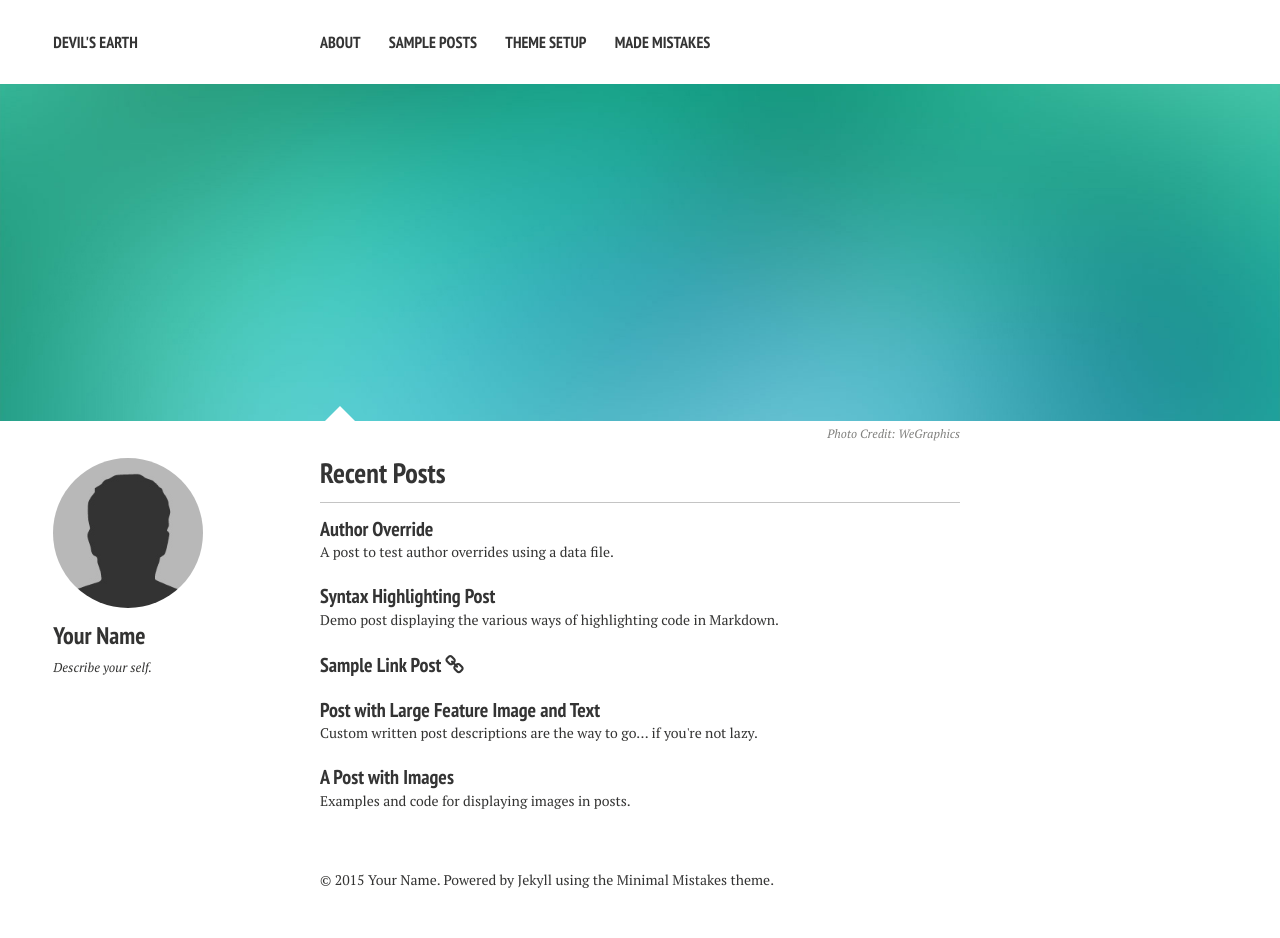
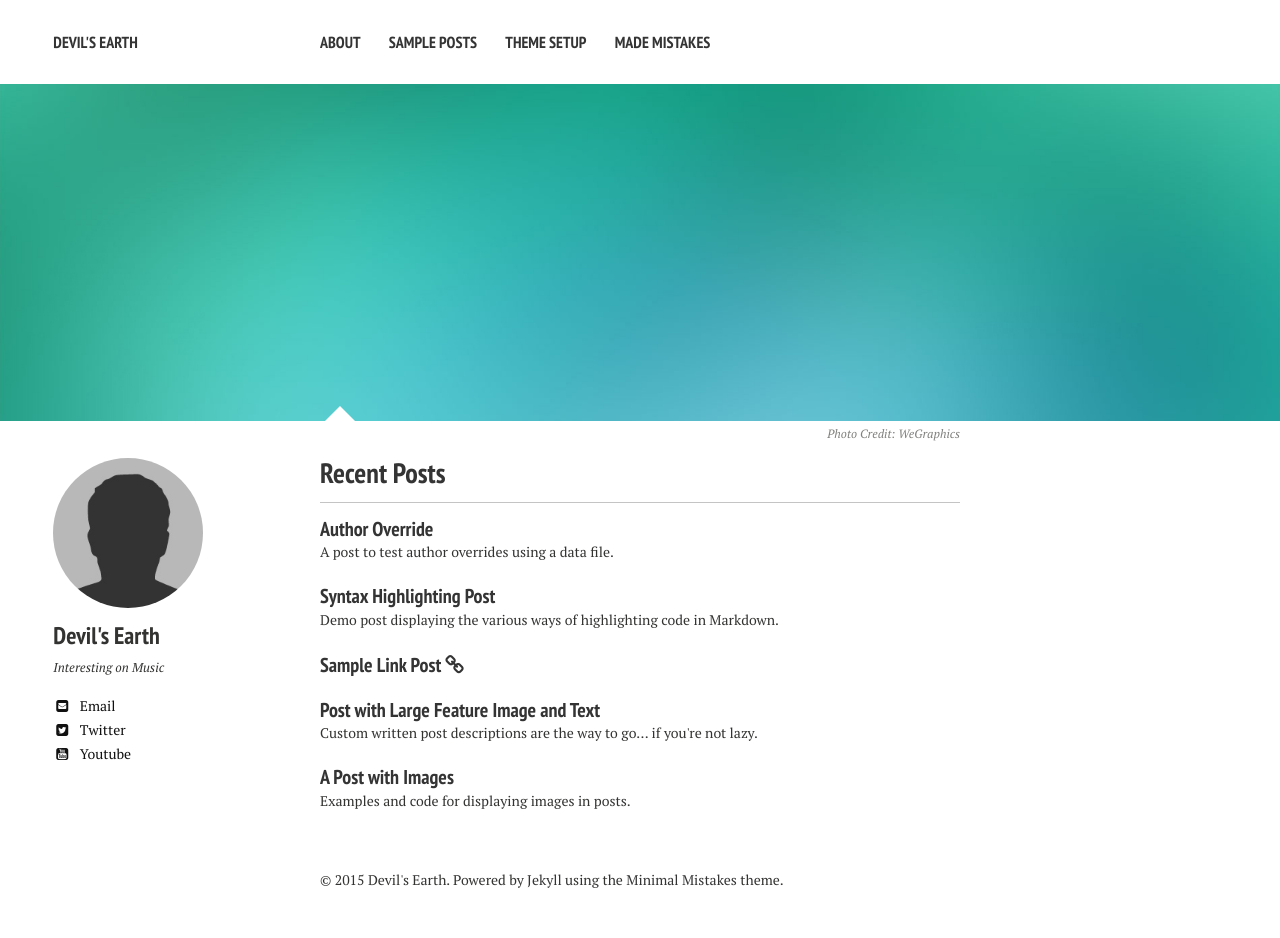
Before and after one commit to devilsearth/devilsearth.github.io, a Jekyll site: the page built from index.md, in a window 1280 px wide. Built offline with Jekyll 4.4.1, drawn with Linux system fonts in a browser that asks for light colours; nearby versions of some CDN libraries.

Commit message:
updated config

```diff
--- a/_config.yml
+++ b/_config.yml
@@ -26,16 +26,16 @@ kramdown:
 
 # Site owner
 owner:
-  name: Your Name
+  name: Devil's Earth
   avatar: bio-photo.jpg
-  bio: "Describe your self."
-  email:
+  bio: "Interesting on Music"
+  email: info@devilsearth.com
   disqus-shortname:
-  twitter: #username
-  facebook: #username
+  twitter: devilsearth
+  facebook:
   google:
     plus: #username
-    analytics:
+    analytics: UA-60748488-3
     verify:
     ad-client:
     ad-slot:
@@ -51,7 +51,7 @@ owner:
   foursquare: #username
   steam: #username
   dribbble: #username
-  youtube: #username
+  youtube: UCfRYdl1eAkz5cPGRrssw8vQ
   soundcloud: #username
   weibo: #username
   flickr: #username
```
